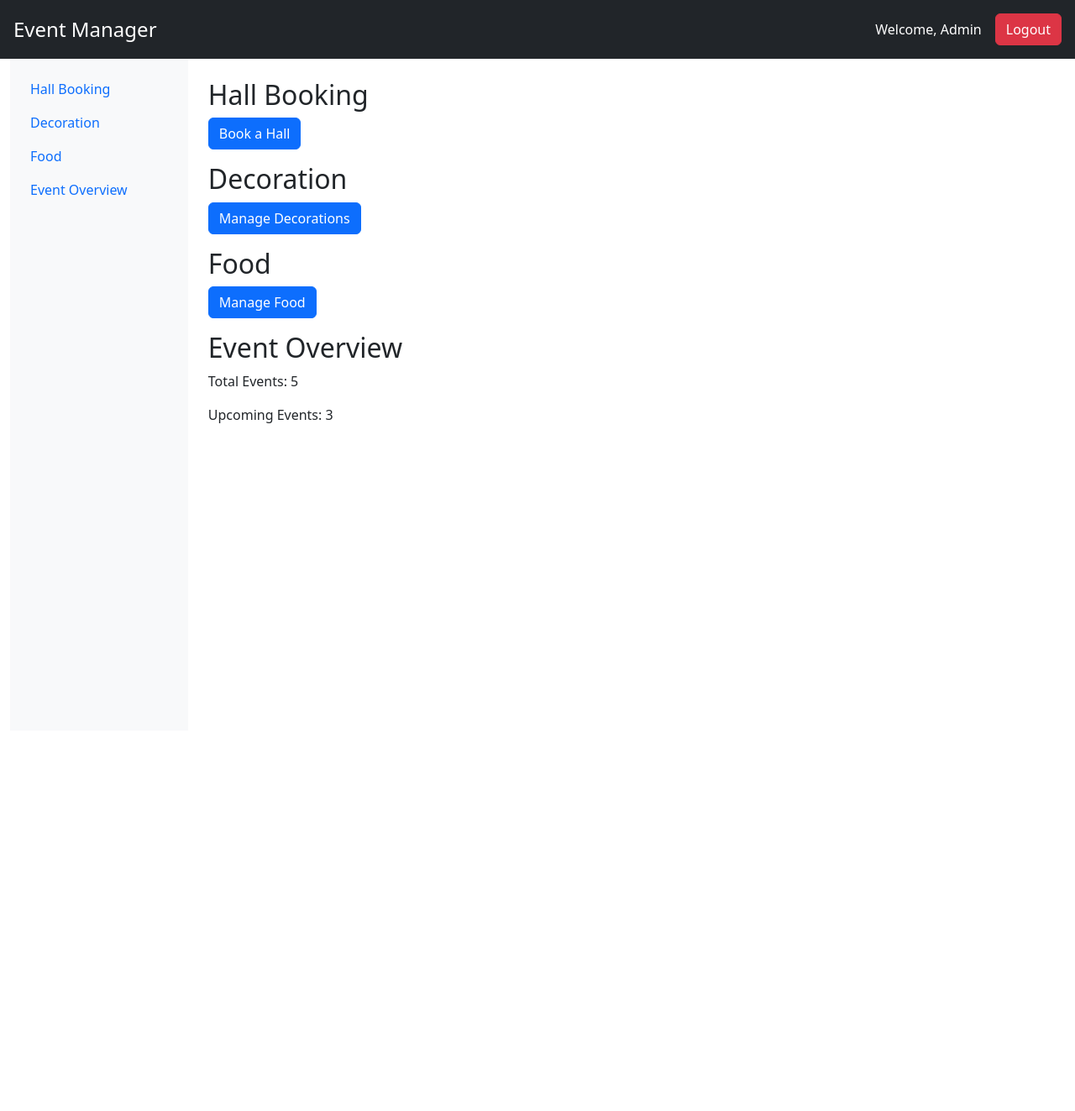
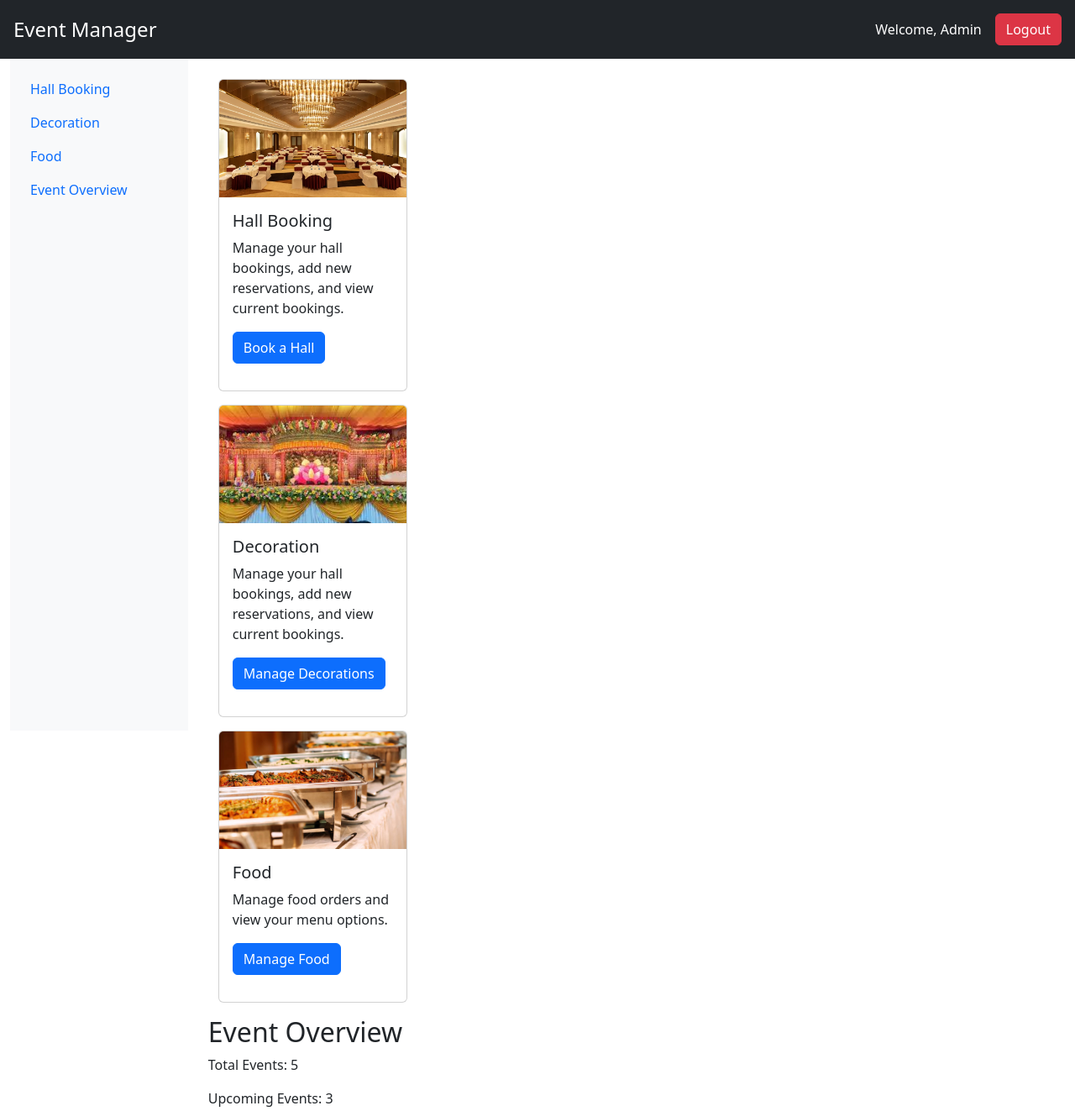
Before and after one commit to Manisha-s-2003/userAuthApp-Frontend, a plain HTML site: page auth/index.html in a window 1280 px wide. Shown: the whole page at 84% size. Before the commit the page ends 870 px from the top, so only its background shows below. Drawn offline with nearby package versions, Linux system fonts and the light colour scheme.

Commit message:
Dashboard card update

```diff
--- a/auth/index.html
+++ b/auth/index.html
@@ -31,33 +31,67 @@
         </aside>
 
         <!-- Main Dashboard Content -->
-        <main class="container-fluid p-4">
-            <!-- Hall Booking Section -->
+        <main class="container-fluid p-4 " style="flex-direction: column;">
+  <!-- Hall Booking Section with Card -->
 <section id="hall-booking">
-                <h2>Hall Booking</h2>
-                <div class="content mb-3">
+    <div class="container">
+        <div class="row">
+            <!-- Column for Hall Booking Card -->
+            <div class="col-12 col-sm-6 col-md-4 col-lg-3 mb-3">
+                <div class="card" style="width: 100%;">
+                    <img src="../assets/bookinghall.jpg" class="card-img-top" alt="Hall Booking Image" style="height: 140px; object-fit: cover;">
+                    <div class="card-body">
+                        <h5 class="card-title">Hall Booking</h5>
+                        <p class="card-text">Manage your hall bookings, add new reservations, and view current bookings.</p>
                         <button class="btn btn-primary" onclick="bookHall()">Book a Hall</button>
                         <div id="hall-list" class="mt-3"></div>
+                    </div>
+                </div>
+            </div>
+        </div>
     </div>
 </section>
 
 <!-- Decoration Section -->
 <section id="decoration">
-                <h2>Decoration</h2>
-                <div class="content mb-3">
+    <div class="container">
+        <div class="row">
+            <!-- Column for Decoration Card -->
+            <div class="col-12 col-sm-6 col-md-4 col-lg-3 mb-3">
+                <div class="card" style="width: 100%;">
+                    <img src="../assets/decoration.jpg" class="card-img-top" alt="Hall Booking Image" style="height: 140px; object-fit: cover;">
+                    <div class="card-body">
+                        <h5 class="card-title">Decoration</h5>
+                        <p class="card-text">Manage your hall bookings, add new reservations, and view current bookings.</p>
                         <button class="btn btn-primary" onclick="manageDecorations()">Manage Decorations</button>
                         <div id="decoration-list" class="mt-3"></div>
+                    </div>
+                </div>
+            </div>
+        </div>
     </div>
 </section>
 
 <!-- Food Section -->
 <section id="food">
-                <h2>Food</h2>
-                <div class="content mb-3">
+    <div class="container">
+        <div class="row">
+            <!-- Column for Food Card -->
+            <div class="col-12 col-sm-6 col-md-4 col-lg-3 mb-3">
+                <div class="card" style="width: 100%;">
+                    <img src="../assets/foodcatering.jpg" class="card-img-top" alt="Food Image" style="height: 140px; object-fit: cover;">
+                    <div class="card-body">
+                        <h5 class="card-title">Food</h5>
+                        <p class="card-text">Manage food orders and view your menu options.</p>
                         <button class="btn btn-primary" onclick="manageFood()">Manage Food</button>
                         <div id="food-list" class="mt-3"></div>
                     </div>
+                </div>
+            </div>
+        </div>
+    </div>
 </section>
+
 
             <!-- Event Overview Section -->
             <section id="event-overview">
--- a/css/style.css
+++ b/css/style.css
@@ -104,3 +104,6 @@ main {
 section {
   margin-bottom: 30px;
 }
+img{
+  width: 120px;
+}
```
Also changed, not shown: assets/bookinghall.jpg (added), assets/decoration.jpg (added), assets/foodcatering.jpg (added). Lines whose indentation alone changed are shown as unchanged.
